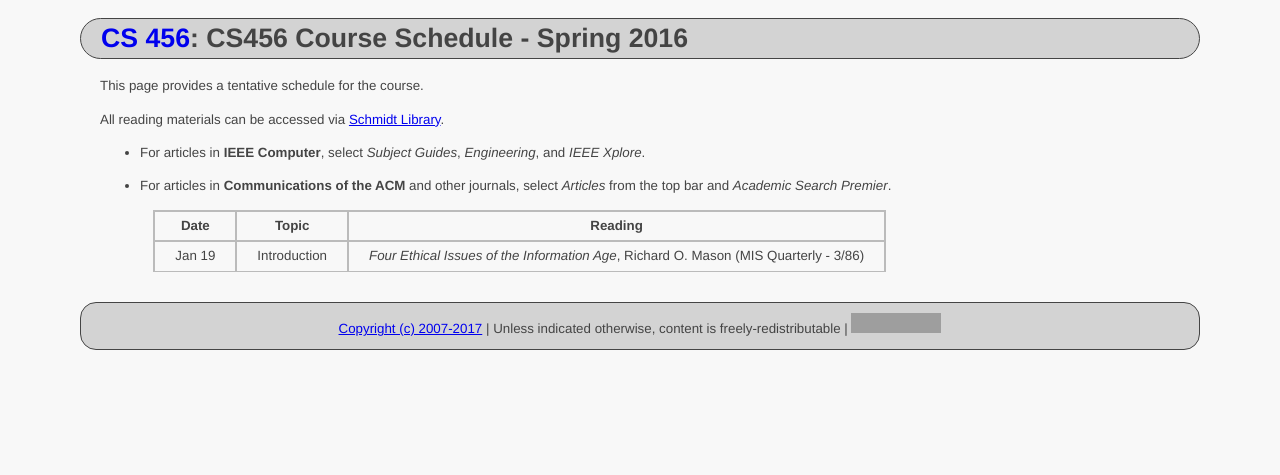
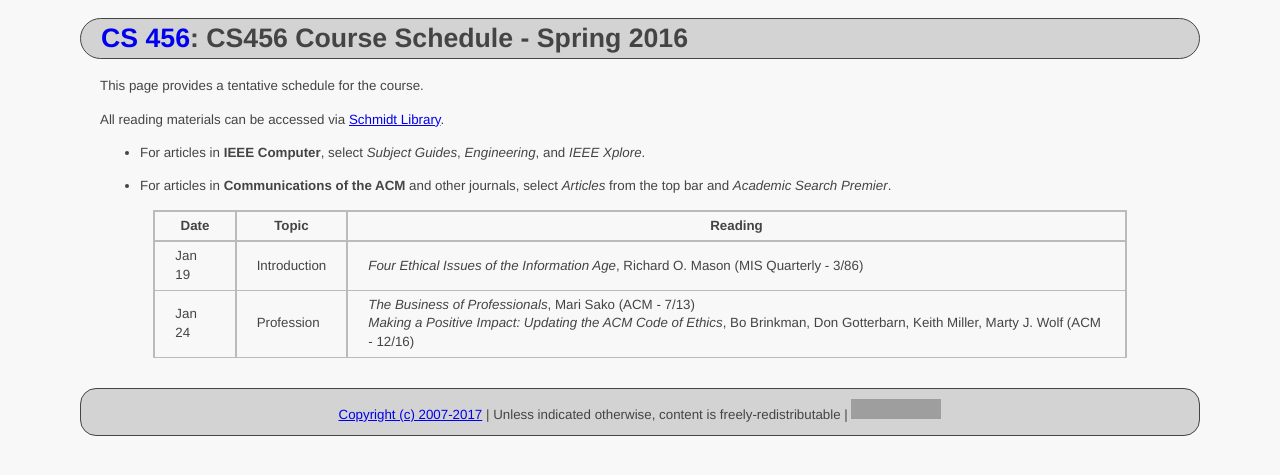
Before and after one commit to ycpcs/cs456-spring2017, a Jekyll site: the page built from schedule/index.md, in a window 1280 px wide. Shown: the top 475 px of the page. Built offline with Jekyll 4.4.1, drawn with Linux system fonts in a browser that asks for light colours; grey boxes are pictures that could not be loaded.

Commit message:
add profession articles
add profession articles

```diff
--- a/schedule/index.md
+++ b/schedule/index.md
@@ -15,8 +15,7 @@ All reading materials can be accessed via [Schmidt Library](http://library.ycp.e
 >  Date   |      Topic      |                                    Reading                                             |
 > ------- | --------------  | -------------------------------------------------------------------------------------- |
 > Jan 19  | Introduction    | *Four Ethical Issues of the Information Age*, Richard O. Mason (MIS Quarterly - 3/86)  |
-
-
+> Jan 24  | Profession      | *The Business of Professionals*, Mari Sako (ACM - 7/13) <br /> *Making a Positive Impact: Updating the ACM Code of Ethics*, Bo Brinkman, Don Gotterbarn, Keith Miller, Marty J. Wolf (ACM - 12/16) |
 
 
 
```
